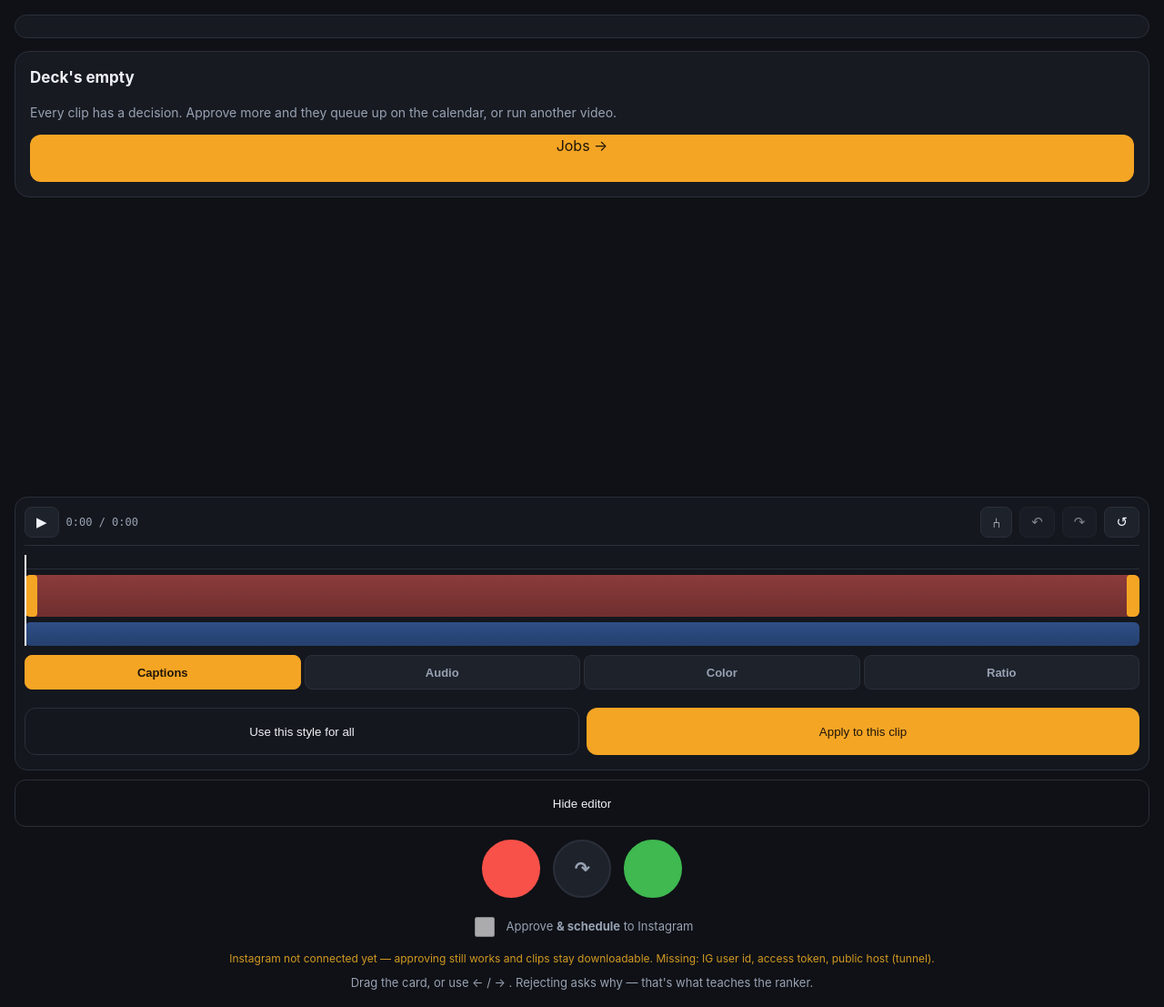
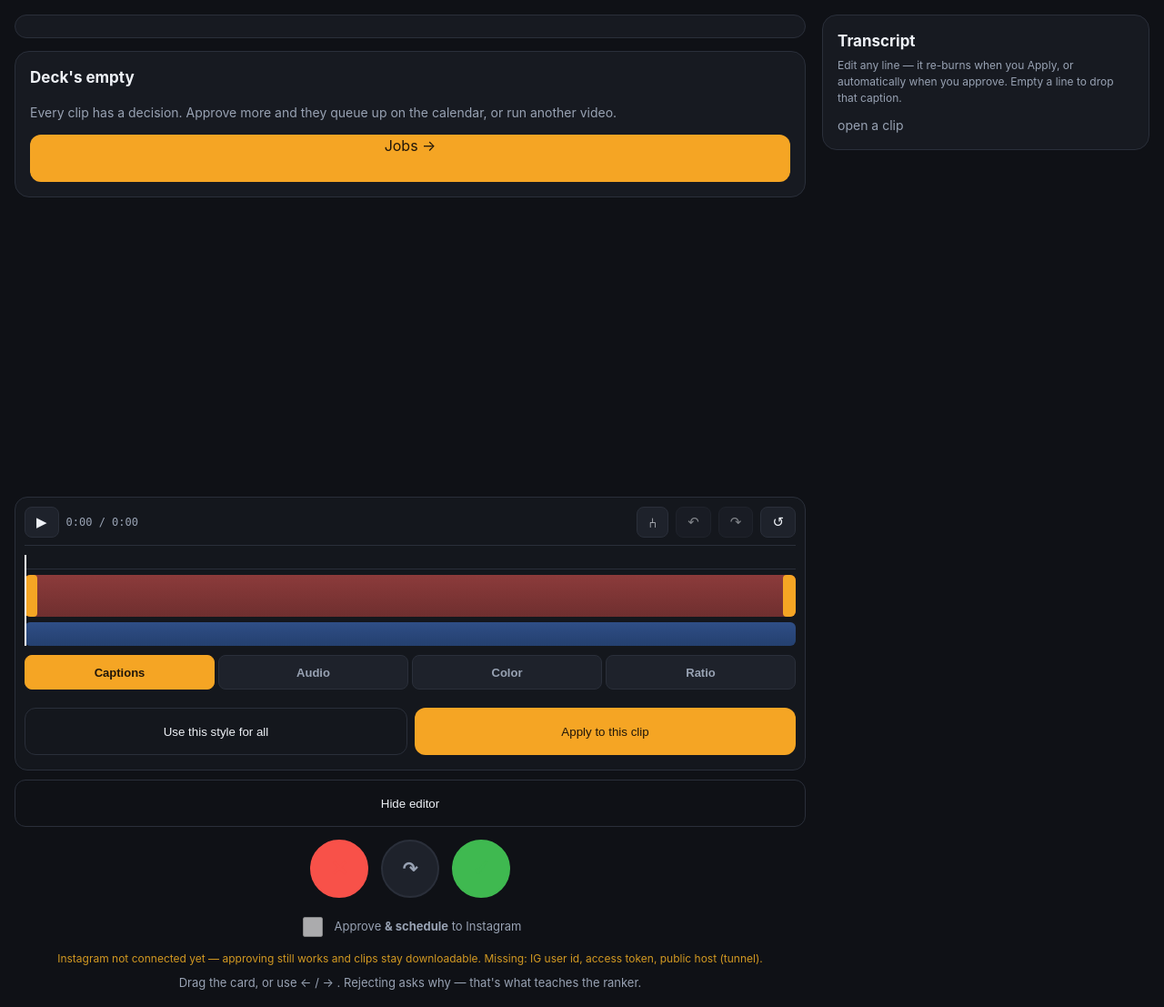
Before and after one commit to JDell2003/Content-Machine, a FastAPI app: page /swipe in a window 1280 px wide. Shown: the part 65-1172 px from the top of the page at 91% size. Run offline with FastAPI, Linux system fonts and the light colour scheme; the visitor is signed in with stand-in values (Sample User, id 1); data that the repository does not hold is empty; parts of the project's set-up code (start-up, migrations or seed data) failed here and were passed over; some libraries are stand-ins or nearby versions.

Commit message:
feat(editor): genuinely live editing via a caption-free proxy
You asked for the captions to respond on the video, not on a still. The reason
that could not work was real: the delivered clip has captions burned into its
PIXELS, so an HTML overlay could only sit on top of them - the double-stacking
you rejected earlier.

Fixed at the root. The editor now plays a PROXY: a 480p, caption-free,
ungraded cut straight from the source. Against that, the overlay IS the only
caption, the CSS filter IS the only grade, and what you drag is what you see.

  * still-image previews removed entirely - the video is the preview
  * live caption overlay restored (safe now, nothing burned in to fight)
  * transcript moved OUT of the editor box to its own sticky column on the
    right of the page at =1150px, so a long caption list no longer pushes the
    controls off screen
  * proxies cached next to the clip; MEASURED 26.4s to build a 98s clip, 2.4 MB,
    1.6s once cached
  * the next two proxies prefetch in the background while you review the current
    clip, so the wait lands on the machine rather than on every swipe
  * a first build shows what it is doing instead of looking like a hang

The proxy is never delivered anywhere. It exists purely to be edited against;
Apply still renders the real thing from source in one pass.

Co-Authored-By: Claude Opus 5 <noreply@anthropic.com>

```diff
--- a/server/app.py
+++ b/server/app.py
@@ -608,6 +608,57 @@ async def clip_sharelink(job_id: str, clip_id: str, body: dict = Body(default={}
     token = _sh.mint(path, ttl_s=ttl, note=clip_id)
     return {"url": f"https://{host}/share/{token}", "expires_in_s": ttl,
             "size_mb": round(path.stat().st_size / 1e6, 1)}
+
+
+@app.get("/api/clips/{job_id}/{clip_id}/proxy")
+async def clip_proxy(job_id: str, clip_id: str):
+    """A small, caption-free, ungraded copy of the clip, for editing against.
+
+    This is what makes live editing honest. The delivered clip has captions
+    burned into its PIXELS, so an HTML overlay can only sit on top of them —
+    which is the double-stacking that made the editor unusable. Cut a clean
+    proxy from the source instead and the overlay IS the only caption, the CSS
+    filter IS the only grade, and what you drag is what you see.
+
+    480p, no grade, no subtitles, plain audio. Cached next to the clip, built
+    once. Never delivered anywhere — it exists purely to be edited against.
+    """
+    job = jobs.load(job_id)
+    if not job:
+        raise HTTPException(404, "no such job")
+    clip = _find_clip(job, clip_id)
+    if not clip.get("path"):
+        raise HTTPException(400, "clip was never rendered")
+
+    out = Path(clip["path"])
+    proxy = out.with_name(out.stem + "_proxy.mp4")
+    if not proxy.exists():
+        raw = job.get("source_path") or job.get("path")
+        src = Path(raw) if raw and Path(raw).exists() else None
+        if src is None:
+            # Source swept. The finished clip is all we have, so the proxy will
+            # carry its burned-in captions — say so rather than pretend.
+            src, start, dur = out, 0.0, float(clip.get("duration_s") or 0)
+        else:
+            start = float(clip.get("start_s") or 0)
+            dur = float(clip.get("duration_s") or 0)
+        args = [shutil.which("ffmpeg") or "ffmpeg", "-y", "-hide_banner",
+                "-loglevel", "error", "-ss", f"{start:.3f}", "-i", str(src),
+                "-t", f"{dur:.3f}",
+                "-vf", "scale=480:480:force_original_aspect_ratio=decrease"
+                       ":force_divisible_by=2",
+                "-c:v", "h264_nvenc", "-preset", "p1", "-cq", "30",
+                "-pix_fmt", "yuv420p", "-movflags", "+faststart",
+                "-c:a", "aac", "-b:a", "96k", "-ac", "2", str(proxy)]
+        r = subprocess.run(args, capture_output=True, text=True, timeout=1200)
+        if r.returncode != 0:
+            args[args.index("h264_nvenc")] = "libx264"
+            args[args.index("p1")] = "veryfast"
+            r = subprocess.run(args, capture_output=True, text=True, timeout=1800)
+        if r.returncode != 0 or not proxy.exists():
+            raise HTTPException(500, f"proxy failed: {(r.stderr or '')[-200:]}")
+    return FileResponse(proxy, media_type="video/mp4",
+                        headers={"Cache-Control": "no-store"})
 
 
 # ---------------------------------------------------------- public share link
--- a/server/templates/swipe.html
+++ b/server/templates/swipe.html
@@ -3,6 +3,7 @@
 {% block n5 %}on{% endblock %}
 {% block body %}
 
+<div class="pg-split">
 <!-- ------------------------------------------------------------- swipe deck -->
 <div id="pane-deck">
   <div class="card" style="padding:12px">
@@ -77,6 +78,15 @@
   </div>
 </div>
 
+<!-- transcript / caption wording, out of the editor box entirely -->
+<aside id="pane-script" class="card">
+  <h2 style="margin-bottom:4px">Transcript</h2>
+  <p class="muted" style="font-size:12px;margin:0 0 10px">Edit any line — it re-burns
+    when you Apply, or automatically when you approve. Empty a line to drop that caption.</p>
+  <div id="scriptbox" class="muted">open a clip</div>
+</aside>
+</div>
+
 <style>
   .sw-tabs{display:flex;gap:6px;margin-bottom:12px}
   .sw-tab{flex:1;background:var(--panel2);color:var(--muted);border:1px solid var(--line);
@@ -126,13 +136,14 @@
   .ed-previmg{display:block;margin:10px auto 0;max-height:30vh;max-width:100%;
               width:auto;border-radius:10px;background:#000}
   .ed-cols{display:block}
-  .ed-cues{max-height:26vh;overflow:auto}
-  @media (min-width:900px){
-    .ed-cols{display:grid;grid-template-columns:minmax(0,1fr) minmax(0,320px);
-             gap:14px;align-items:start}
-    .ed-previmg{margin:0;max-height:42vh}
-    .ed-panel{max-height:52vh}
-    .ed-cues{max-height:38vh}
+  /* Transcript sits beside the deck, out of the editor box entirely. */
+  .pg-split{display:block}
+  #pane-script{display:none}
+  @media (min-width:1150px){
+    main{max-width:1400px}
+    .pg-split{display:grid;grid-template-columns:minmax(0,1fr) minmax(0,360px);
+              gap:18px;align-items:start}
+    #pane-script{display:block;position:sticky;top:76px;max-height:82vh;overflow:auto}
   }
   .ed-panel label{display:block;margin-top:8px;font-size:13px;color:var(--muted)}
   .ed-panel input[type=range]{width:100%}
@@ -200,7 +211,13 @@ function render() {
     <div class="sw-stamp sw-no" id="stamp-no">NOPE</div>
     <div id="frame-live" style="position:relative;overflow:hidden;background:#000">
       <video id="vid" controls autoplay muted playsinline
-             src="/media/${c.job_id}/${encodeURIComponent(c.id)}?variant=wide"></video>
+             onloadeddata="document.getElementById('vidwait').style.display='none'"
+             src="/api/clips/${c.job_id}/${encodeURIComponent(c.id)}/proxy"></video>
+      <div id="vidwait" class="muted" style="position:absolute;inset:0;display:flex;
+           align-items:center;justify-content:center;text-align:center;padding:20px;
+           background:rgba(0,0,0,.72);font-size:14px">
+        Building an edit copy of this clip…<br><span style="font-size:12px">once only,
+        about 25s — it strips the burned-in captions so your edits show live</span></div>
     </div>
     <div class="sw-meta">
       <b>${esc(c.hook || "Clip")}</b>
@@ -574,7 +591,8 @@ async function edOpen() {
   ED.cuesClean = JSON.stringify(ED.cues || []);
   document.getElementById("editor").style.display = "";
   document.getElementById("edtoggle").textContent = "Hide editor";
-  edWireTimeline(); edPaintTimeline(); edTab("captions"); edLive();
+  edWireTimeline(); edPaintTimeline(); edTab("captions"); edScript(); edLive();
+  edPrefetch();
   edAudioWire(); edTick();
 }
 
@@ -593,6 +611,20 @@ function edDirty() {
   if (!ED) return false;
   return JSON.stringify(ED.spec) !== ED.clean ||
          JSON.stringify(ED.cues || []) !== ED.cuesClean;
+}
+
+// A proxy takes ~26s to build the first time, which would stall every swipe.
+// Warm the next few in the background so the wait lands on the machine, not on
+// you. Fire and forget: a failed prefetch just means the normal build runs.
+const PREFETCHED = new Set();
+function edPrefetch(n = 2) {
+  for (const c of DECK.slice(IDX + 1, IDX + 1 + n)) {
+    const key = `${c.job_id}/${c.id}`;
+    if (PREFETCHED.has(key)) continue;
+    PREFETCHED.add(key);
+    fetch(`/api/clips/${c.job_id}/${encodeURIComponent(c.id)}/proxy`,
+          { method: "GET", cache: "force-cache" }).catch(() => {});
+  }
 }
 
 function edClose() { ED = null; ASRC = null; ANODES = null; AWIRED = null; document.getElementById("editor").style.display = "none"; }
@@ -618,7 +650,7 @@ function edTick() {
     document.getElementById("ed-time").textContent =
       `${fmt(v.currentTime)} / ${fmt(ED.dur)}` + (EDCUT !== null ? "  · cutting…" : "");
   }
-  if (v && ED) { edSeekGuard(); }
+  if (v && ED) { edSeekGuard(); edCaptionLive(); }
   if (ED) requestAnimationFrame(edTick);
 }
 
@@ -681,6 +713,19 @@ function edMove(mode, t) {
 // replaced the <input> being dragged, so the drag died after one tick.
 function lb(id, text) { const e = document.getElementById(id); if (e) e.textContent = text; }
 
+function edScript() {
+  const host = document.getElementById("scriptbox");
+  if (!host || !ED) return;
+  host.innerHTML = (ED.cues || []).length
+    ? (ED.cues || []).map((q, i) => `
+        <div style="display:flex;gap:6px;align-items:center;margin-bottom:5px">
+          <span class="muted" style="font-size:11px;min-width:46px">${q.start.slice(3, 8)}</span>
+          <input type="text" value="${esc(q.text)}" onchange="edSnap()"
+                 oninput="ED.cues[${i}].text=this.value">
+        </div>`).join("")
+    : `<div class="muted">No captions on this clip.</div>`;
+}
+
 function edTab(which) {
   if (!ED) return;
   document.querySelectorAll(".ed-tab").forEach(b => b.classList.toggle("on", b.dataset.t === which));
@@ -691,33 +736,20 @@ function edTab(which) {
     P.innerHTML = `<div class="ed-cols"><div>
       <label>Size <b id="lb-size">${cap.size}</b>
         <input type="range" min="10" max="46" value="${cap.size}"
-          onpointerdown="edSnap()" oninput="ED.spec.captions.size=+this.value;lb('lb-size',this.value);edCapPreview()"></label>
+          onpointerdown="edSnap()" oninput="ED.spec.captions.size=+this.value;lb('lb-size',this.value);edLive()"></label>
       <label>Height off the bottom <b id="lb-marg">${cap.margin}</b>
         <input type="range" min="10" max="180" value="${Math.min(cap.margin, 180)}"
-          onpointerdown="edSnap()" oninput="ED.spec.captions.margin=+this.value;lb('lb-marg',this.value);edCapPreview()"></label>
+          onpointerdown="edSnap()" oninput="ED.spec.captions.margin=+this.value;lb('lb-marg',this.value);edLive()"></label>
       <label>Outline <b id="lb-out">${cap.outline}</b>
         <input type="range" min="0" max="10" value="${cap.outline}"
-          onpointerdown="edSnap()" oninput="ED.spec.captions.outline=+this.value;lb('lb-out',this.value);edCapPreview()"></label>
+          onpointerdown="edSnap()" oninput="ED.spec.captions.outline=+this.value;lb('lb-out',this.value);edLive()"></label>
       <label>Text colour</label>
       <div class="row" style="gap:6px;flex-wrap:wrap">${
         ["#FFFFFF", "#F5A524", "#3FB950", "#F85149", "#00E5FF", "#FFD479"].map(h =>
         `<div class="ed-swatch ${cap.color === h ? "on" : ""}" style="background:${h}"
-           onclick="edSnap();ED.spec.captions.color='${h}';edTab('captions')"></div>`).join("")}</div>
-      <label style="margin-top:12px">Wording — empty a line to drop that caption</label>
-      <div class="ed-cues">${(ED.cues || []).map((q, i) => `
-        <div style="display:flex;gap:6px;align-items:center;margin-bottom:5px">
-          <span class="muted" style="font-size:11px;min-width:46px">${q.start.slice(3, 8)}</span>
-          <input type="text" value="${esc(q.text)}" onchange="edSnap()"
-                 oninput="ED.cues[${i}].text=this.value">
-        </div>`).join("")}</div>
-      </div>
-      <div>
-        <img id="ed-capprev" class="ed-previmg">
-        <div class="muted" style="font-size:12px;margin-top:6px">Real size, colour and
-          height, drawn on the raw frame. The clip's own captions are already burned into
-          the pixels and cannot be un-drawn, which is why this is a still and not the video.</div>
+           onclick="edSnap();ED.spec.captions.color='${h}';edTab('captions');edLive()"></div>`).join("")}</div>
       </div></div>`;
-    edCapPreview();
+    edLive();
   } else if (which === "audio") {
     const a = sp.audio;
     P.innerHTML = `
@@ -740,20 +772,14 @@ function edTab(which) {
     const c = sp.color;
     P.innerHTML = `<div class="ed-cols"><div>
       <label>Grade</label>
-      <select style="width:100%" onchange="edSnap();ED.spec.color.preset=this.value;edPreview();edLive()">
+      <select style="width:100%" onchange="edSnap();ED.spec.color.preset=this.value;edLive()">
         ${Object.entries(ED.color_presets).map(([k, l]) =>
           `<option value="${k}"${k === c.preset ? " selected" : ""}>${esc(l)}</option>`).join("")}
       </select>
       <label>Strength <b id="lb-cint">${Math.round(c.intensity * 100)}%</b>
         <input type="range" min="0" max="150" value="${Math.round(c.intensity * 100)}"
-          onpointerdown="edSnap()" oninput="ED.spec.color.intensity=+this.value/100;lb('lb-cint',this.value+'%');edLive()"
-          onchange="edPreview()"></label>
-      </div><div>
-        <img id="ed-prev" class="ed-previmg">
-        <div class="muted" style="font-size:12px;margin-top:6px">From the raw recording, so
-          you see this grade on its own — not stacked on the one already applied.</div>
+          onpointerdown="edSnap()" oninput="ED.spec.color.intensity=+this.value/100;lb('lb-cint',this.value+'%');edLive()"></label>
       </div></div>`;
-    edPreview();
   } else {
     const a = sp.aspect;
     P.innerHTML = `
@@ -780,35 +806,6 @@ function edSetRatio(r) {
   if (r !== "original" && ED.spec.aspect.pan === 0.5) ED.spec.aspect.pan = 0.62;
   edTab("aspect");
   edLive();
-}
-
-let EDCPT = null;
-// Debounced like the colour preview — a slider drag would otherwise fire an
-// ffmpeg call per pixel.
-function edCapPreview() {
-  clearTimeout(EDCPT);
-  EDCPT = setTimeout(() => {
-    const img = document.getElementById("ed-capprev");
-    if (!img || !ED) return;
-    const c = ED.spec.captions, col = ED.spec.color;
-    const sample = ((ED.cues || [])[0] || {}).text || "YOUR CAPTIONS LOOK LIKE THIS";
-    img.src = `/api/preview/frame?job_id=${ED.job_id}&clip_id=${encodeURIComponent(ED.clip_id)}`
-      + `&preset=${col.preset}&intensity=${col.intensity}&width=560`
-      + `&cap_text=${encodeURIComponent(sample)}&cap_size=${c.size}`
-      + `&cap_margin=${c.margin}&cap_color=${encodeURIComponent(c.color)}`
-      + `&cap_outline=${c.outline}&_=${Date.now()}`;
-  }, 300);
-}
-
-let EDPT = null;
-function edPreview() {
-  clearTimeout(EDPT);
-  EDPT = setTimeout(() => {
-    const img = document.getElementById("ed-prev");
-    if (!img || !ED) return;
-    img.src = `/api/preview/frame?job_id=${ED.job_id}&clip_id=${encodeURIComponent(ED.clip_id)}`
-            + `&preset=${ED.spec.color.preset}&intensity=${ED.spec.color.intensity}&width=640&_=${Date.now()}`;
-  }, 250);
 }
 
 function edHear() {
```
